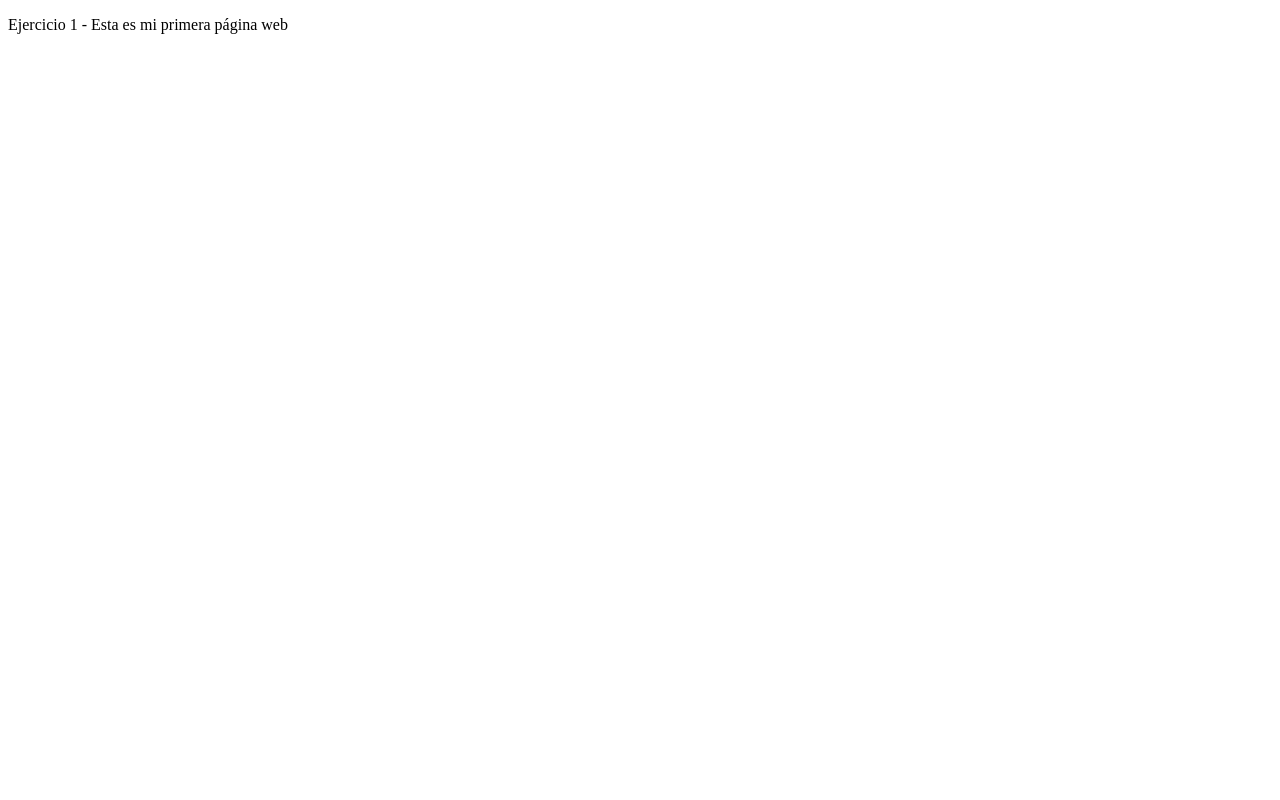
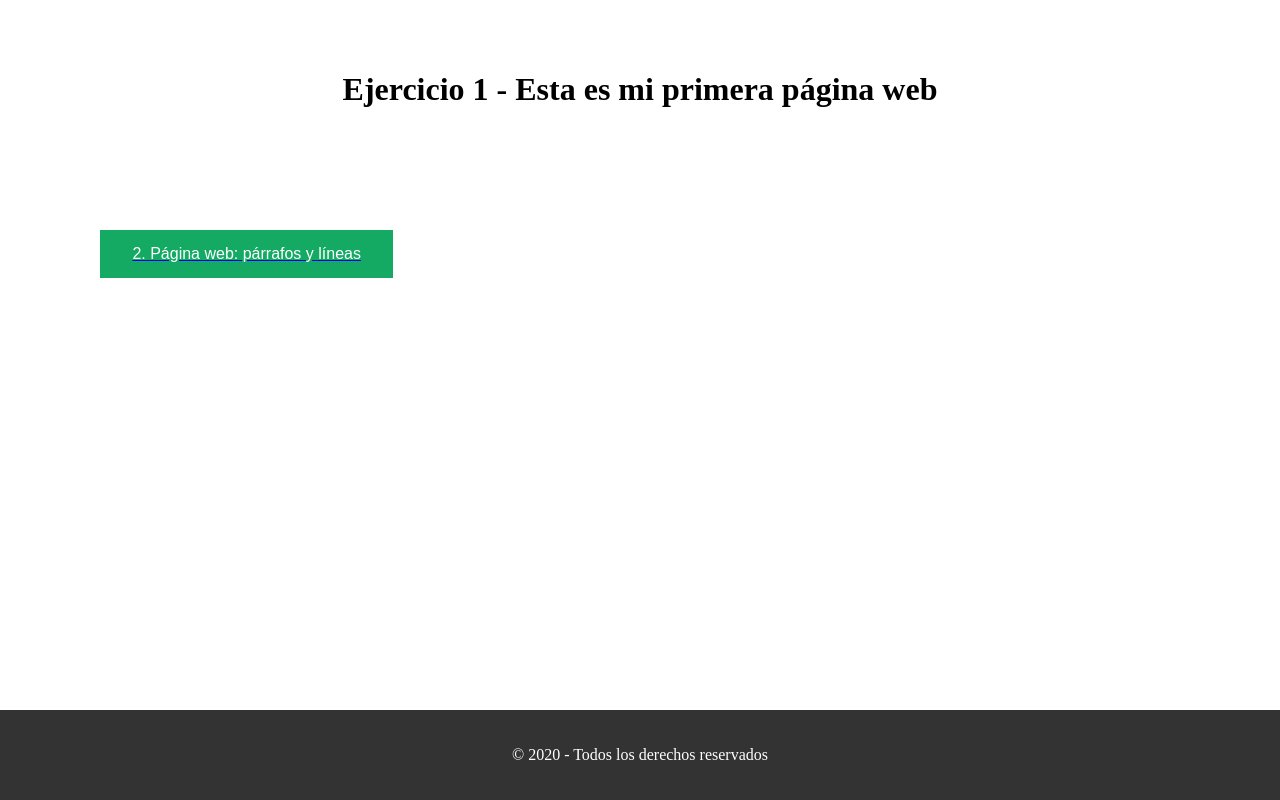
Before and after one commit to alxndrrjs/repo-tajamar-html-2, a plain HTML site: page index.html in a window 1280 px wide. Drawn offline with Linux system fonts and the light colour scheme.

Commit message:
parrafos-y-lineas

```diff
--- a/index.html
+++ b/index.html
@@ -4,8 +4,86 @@
     <meta charset="UTF-8">
     <meta name="viewport" content="width=device-width, initial-scale=1.0">
     <title>Mi primera página</title>
+
+    <style>
+        html, body {
+            display: flex;
+            margin: 0;
+            height: 100%;
+            flex-direction: column;
+        }
+        .titulo {
+            margin: 50px 0px;
+            text-align: center;
+        }
+        .boton {
+            background-color: #14aa64;
+            border: none;
+            color: white;
+            padding: 15px 32px;
+            text-align: center;
+            display: block;
+            font-size: 16px;
+            margin: 10px 2px;
+            cursor: pointer;
+        }
+
+        .container {
+            flex: 1;
+        }
+
+        .secciones {
+            display: grid;
+            grid-template-columns: repeat(3, 1fr);
+            margin: 20px;
+        }
+
+        .ejercicios {
+            display: flex;
+            flex-direction: column;
+            align-items: center;
+            justify-content: center;
+            width: 100%;
+            margin: 20px;
+        }
+
+        footer {
+            background-color: #333;
+            color: white;
+            text-align: center;
+            padding: 20px;
+            position: relative;
+            bottom: 0;
+            overflow: hidden;
+        }
+
+    </style>
+
 </head>
 <body>
-    <p>Ejercicio 1 - Esta es mi primera página web</p>
+    <header class="titulo">
+        <h1>Ejercicio 1 - Esta es mi primera página web</h1>
+    </header>
+
+    <main class="container">
+        <div class="secciones">
+            <section class="ejercicios">
+                <a href="ejercicio-2.html"><button class="boton">2. Página web: párrafos y líneas</button></a>
+            </section>
+
+            <section class="ejercicios">
+
+            </section>
+
+            <section class="ejercicios">
+
+            </section>
+        </div>
+    </main>
+
+    <footer>
+        <p>© 2020 - Todos los derechos reservados</p>
+    </footer>
+
 </body>
 </html>
```
Also changed, not shown: ejercicio-2.html (added, +41 -0 lines).
